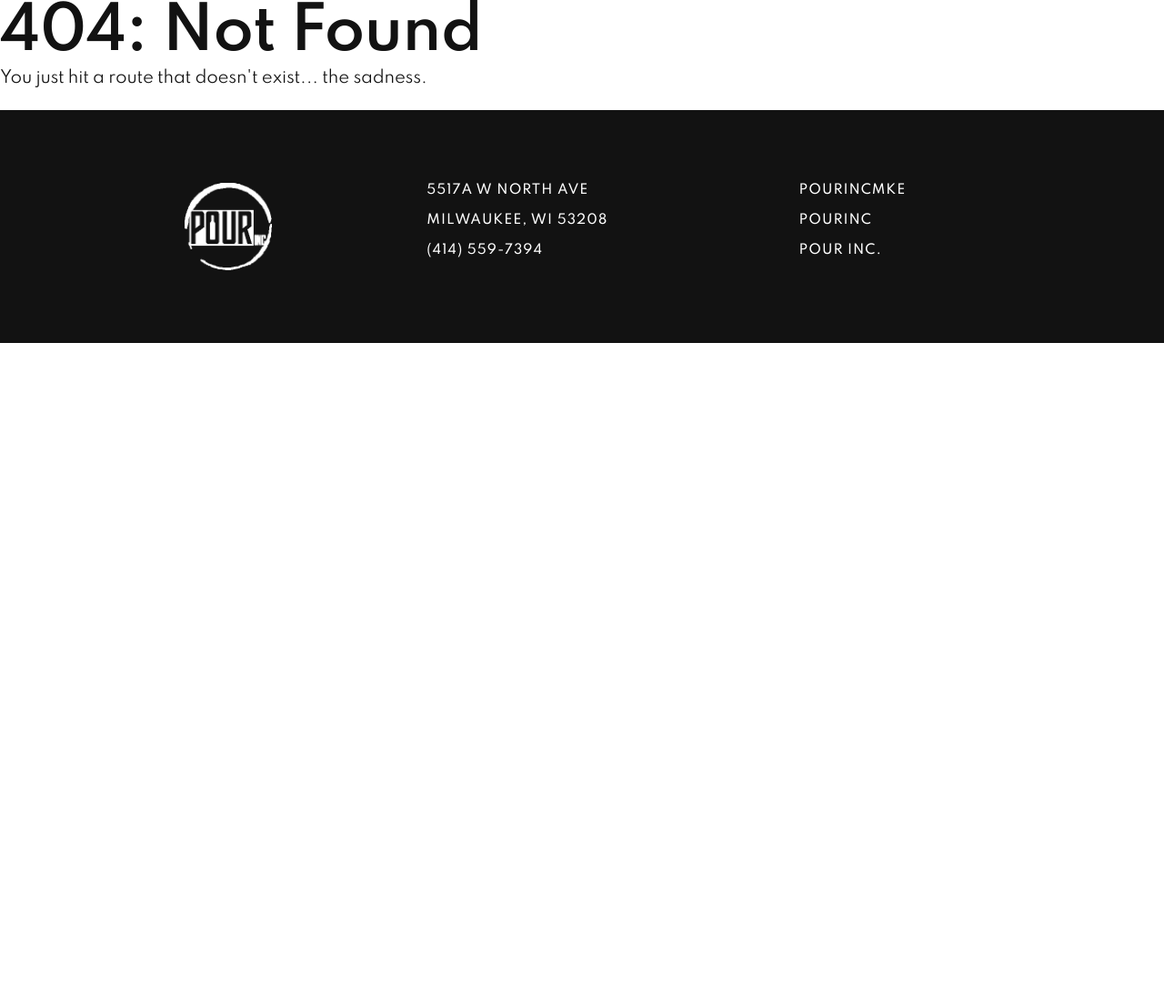
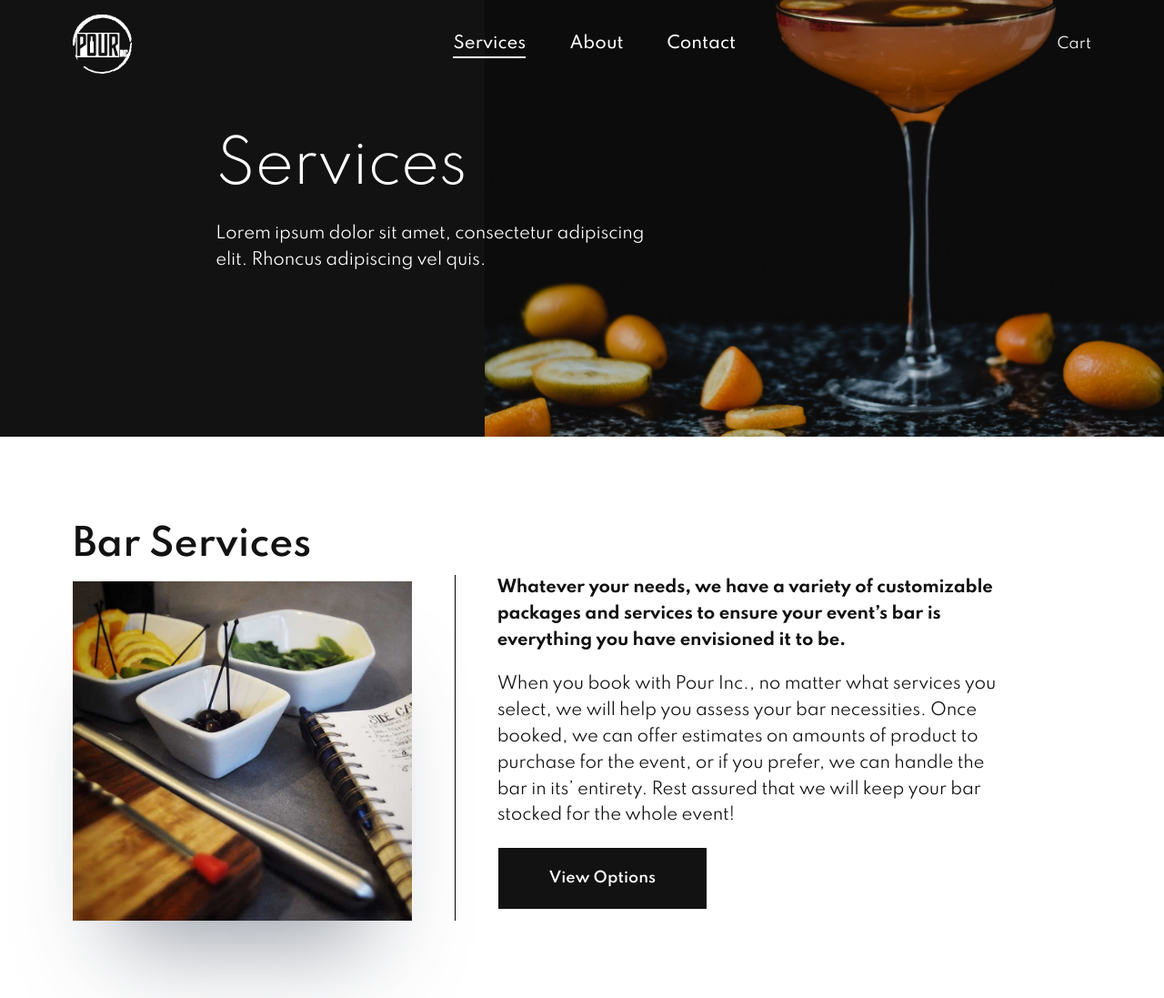
Before and after one commit to tekjoe/pour-inc, a Gatsby site: page /services in a window 1280 px wide. Before the commit this address had no page. Shown: the top 1097 px of the page at 91% size. Before the commit the page ends 800 px from the top, so only its background shows below. Built offline with nearby package versions, Linux system fonts and the light colour scheme; Gatsby itself is replaced by a stand-in of ours.

Commit message:
added desktop navigation and services page

```diff
--- a/src/components/organisms/Header/index.js
+++ b/src/components/organisms/Header/index.js
@@ -1,7 +1,32 @@
-import React from "react"
+import React, { useState, useEffect } from "react"
+import styled from "styled-components"
+import { useViewportScroll, useTransform } from "framer-motion"
+import Navigation from "../Navigation"
+import { Container } from "../../atoms/Container"
+
+const _Header = styled.header`
+  position: fixed;
+  z-index: 15;
+  top: 0;
+  width: 100%;
+  transition: background 0.3s ease-in-out;
+  background: ${({ theme, yValue }) =>
+    yValue > 0 ? theme.colors.codGray : "none"};
+`
 
 const Header = ({ siteTitle }) => {
-  return <header></header>
+  const { scrollYProgress } = useViewportScroll()
+  const [yValue, setYValue] = useState(scrollYProgress.current)
+  useEffect(() => scrollYProgress.onChange(v => setYValue(v)), [
+    scrollYProgress,
+  ])
+  return (
+    <_Header yValue={yValue}>
+      <Container>
+        <Navigation />
+      </Container>
+    </_Header>
+  )
 }
 
 export default Header
--- a/src/components/organisms/Highlights/index.js
+++ b/src/components/organisms/Highlights/index.js
@@ -132,6 +132,7 @@ const Highlights = () => {
                   <StaticImage
                     src="../../../images/ig-1.png"
                     style={{ height: "100%" }}
+                    alt="Instagram Highlight"
                   />
                 </Highlight.Image>
                 <Highlight.Body>
@@ -147,6 +148,7 @@ const Highlights = () => {
                   <StaticImage
                     src="../../../images/ig-2.png"
                     style={{ height: "100%" }}
+                    alt="Instagram Highlight"
                   />
                 </Highlight.Image>
                 <Highlight.Body>
@@ -162,6 +164,7 @@ const Highlights = () => {
                   <StaticImage
                     src="../../../images/ig-1.png"
                     style={{ height: "100%" }}
+                    alt="Instagram Highlight"
                   />
                 </Highlight.Image>
                 <Highlight.Body>
--- a/src/components/organisms/Masthead/index.js
+++ b/src/components/organisms/Masthead/index.js
@@ -14,6 +14,7 @@ const Masthead = styled.section`
   }
   @media (min-width: 1200px) {
     height: ${({ size }) => (size === "small" ? "35rem" : "820px")};
+    height: ${({ size }) => (size === "extraSmall" ? "30rem" : "")};
   }
 `
 
@@ -26,7 +27,8 @@ Masthead.Body = styled.div`
   color: white;
   padding: ${({ size }) =>
     size === "small" ? "4rem 1.5rem 7rem 1.5rem" : "4rem 1.5rem 11rem 1.5rem"};
-  z-index: 1000;
+  padding: ${({ size }) => (size === "extraSmall" ? "4rem 1.5rem" : "")};
+  z-index: 10;
   h1 {
     font-weight: 300;
     font-size: 2rem;
@@ -74,6 +76,7 @@ Masthead.Image = styled.div`
   }
   @media (min-width: 1200px) {
     height: ${({ size }) => (size === "small" ? "35rem" : "51.25rem")};
+    height: ${({ size }) => (size === "extraSmall" ? "30rem" : "")};
   }
 `
 
--- /dev/null
+++ b/src/components/organisms/Navigation/index.js
@@ -0,0 +1,85 @@
+import { StaticImage } from "gatsby-plugin-image"
+import { Link } from "gatsby"
+import React from "react"
+import styled from "styled-components"
+
+const DesktopNavigation = styled.div`
+  display: none;
+  padding: 1rem 0;
+  color: white;
+  @media (min-width: 768px) {
+    display: flex;
+    justify-content: space-between;
+    align-items: center;
+  }
+`
+
+const Left = styled.div``
+const Middle = styled.div``
+const Right = styled.div``
+
+const Nav = styled.nav`
+  ul {
+    list-style-type: none;
+    display: flex;
+    gap: 3rem;
+  }
+`
+
+const NavLink = styled(Link)`
+  text-decoration: none;
+  color: white;
+  font-weight: 500;
+  padding-bottom: 0.25rem;
+  transition: all 0.3s ease-in-out;
+  border-bottom: 2px solid rgba(0 0 0 / 0%);
+  &.active {
+    border-bottom: 2px solid white;
+  }
+  &:hover {
+    border-bottom: 2px solid white;
+  }
+`
+
+const Navigation = () => {
+  return (
+    <>
+      <DesktopNavigation>
+        <Left>
+          <Link to="/">
+            <StaticImage
+              src="../../../images/pour-logo-circle-white.png"
+              loading="eager"
+              layout="fixed"
+              width={65}
+            />
+          </Link>
+        </Left>
+        <Middle>
+          <Nav>
+            <ul>
+              <li>
+                <NavLink to="/services" activeClassName="active">
+                  Services
+                </NavLink>
+              </li>
+              <li>
+                <NavLink to="/about" activeClassName="active">
+                  About
+                </NavLink>
+              </li>
+              <li>
+                <NavLink to="/contact" activeClassName="active">
+                  Contact
+                </NavLink>
+              </li>
+            </ul>
+          </Nav>
+        </Middle>
+        <Right>Cart</Right>
+      </DesktopNavigation>
+    </>
+  )
+}
+
+export default Navigation
--- a/src/components/organisms/Services/index.js
+++ b/src/components/organisms/Services/index.js
@@ -174,6 +174,7 @@ const barServicesImage = (
     src="../../../images/cocktail_consultation.jpg"
     layout="fullWidth"
     aspectRatio={1}
+    alt="Cocktail Consultation"
   />
 )
 
@@ -182,6 +183,7 @@ const cocktailConsultationImage = (
     src="../../../images/bar_services-1.jpg"
     layout="fullWidth"
     aspectRatio={1}
+    alt="Bar Services"
   />
 )
 
@@ -190,6 +192,7 @@ const barStaffingImage = (
     src="../../../images/bar_staff-1.jpg"
     layout="fullWidth"
     aspectRatio={1}
+    alt="Bar Staffing"
   />
 )
 
@@ -257,7 +260,7 @@ const Services = () => {
               <ServiceDescription>
                 <h3>{services[service].title}</h3>
                 <p>{services[service].description}</p>
-                <Button inverse to="/">
+                <Button inverse to="/services">
                   Learn More
                 </Button>
               </ServiceDescription>
--- /dev/null
+++ b/src/pages/services.js
@@ -0,0 +1,192 @@
+import React, { useEffect } from "react"
+import styled from "styled-components"
+import Layout from "../components/organisms/Layout"
+import { Container } from "../components/atoms/Container"
+import Masthead from "../components/organisms/Masthead"
+import SEO from "../components/seo"
+import { StaticImage } from "gatsby-plugin-image"
+import { Button } from "../components/atoms/Button"
+
+const ServicesSection = styled.section`
+  padding: 4rem 0;
+  @media (min-width: 992px) {
+    padding: 6rem 0;
+  }
+`
+
+const Grid = styled.div`
+  display: grid;
+  grid-template-columns: 1fr;
+  margin-bottom: 3rem;
+  @media (min-width: 768px) {
+    grid-template-columns: repeat(12, 1fr);
+    margin-bottom: 6rem;
+  }
+  @media (min-width: 992px) {
+    margin-bottom: 8rem;
+  }
+`
+
+const Left = styled.div`
+  h2 {
+    margin-bottom: 1rem;
+  }
+  @media (min-width: 768px) {
+    grid-column: 1/5;
+  }
+`
+const Right = styled.div`
+  @media (min-width: 768px) {
+    grid-column: span 6;
+    padding-top: 56px;
+  }
+`
+const Middle = styled.div`
+  position: relative;
+  height: 4rem;
+  &::after {
+    content: "";
+    position: absolute;
+    height: 1px;
+    width: 100%;
+    background: ${({ theme }) => theme.colors.codGray};
+    top: 50%;
+    left: 0;
+  }
+  @media (min-width: 768px) {
+    height: 100%;
+    &::after {
+      content: "";
+      position: absolute;
+      width: 1px;
+      background: black;
+      height: calc(100% - 56px);
+      top: unset;
+      left: 50%;
+      bottom: 0;
+    }
+    grid-column: span 1;
+  }
+`
+
+const ServicesPage = () => {
+  return (
+    <Layout>
+      <SEO title="Services" />
+      <Masthead
+        title="Services"
+        subtitle="Lorem ipsum dolor sit amet, consectetur adipiscing elit. Rhoncus adipiscing vel quis."
+        size="extraSmall"
+      />
+      <ServicesSection>
+        <Container>
+          <Grid>
+            <Left>
+              <h2>Bar Services</h2>
+              <StaticImage
+                src="../images/bar_services-1.jpg"
+                layout="fullWidth"
+                style={{
+                  boxShadow: "0 75px 100px -50px hsl(219 20% 28% / 50%)",
+                }}
+              />
+            </Left>
+            <Middle />
+            <Right>
+              <p>
+                <strong>
+                  Whatever your needs, we have a variety of customizable
+                  packages and services to ensure your event’s bar is everything
+                  you have envisioned it to be.
+                </strong>
+              </p>
+              <p>
+                When you book with Pour Inc., no matter what services you
+                select, we will help you assess your bar necessities. Once
+                booked, we can offer estimates on amounts of product to purchase
+                for the event, or if you prefer, we can handle the bar in its’
+                entirety. Rest assured that we will keep your bar stocked for
+                the whole event!
+              </p>
+              <Button inverse to="/">
+                View Options
+              </Button>
+            </Right>
+          </Grid>
+          <Grid>
+            <Left>
+              <h2>Cocktail Consultation</h2>
+              <StaticImage
+                src="../images/cocktail_consultation.jpg"
+                layout="fullWidth"
+                style={{
+                  boxShadow: "0 75px 100px -50px hsl(219 20% 28% / 50%)",
+                }}
+              />
+            </Left>
+            <Middle />
+            <Right>
+              <p>
+                <strong>
+                  Our mixologists create a unique menu of craft cocktails for
+                  two to sample in preparation for an event.
+                </strong>
+              </p>
+              <p>
+                When you book a full package with Pour Inc., we offer you the
+                opportunity to sample cocktails of your choosing in a one and
+                one-half hour session with our top bartenders. While we learn
+                more about you and your event, you will sample personally
+                crafted cocktails and provide feedback on flavor and
+                presentation. We then tweak the beverages until they meet your
+                expectations and are uniquely crafted to your preferences.
+                Whether you opt to feature these cocktails at your event or
+                simply want to kick back and enjoy quality time with your
+                favorite Pour Inc. Bartenders, it’s entirely up to you. The
+                Cocktail Consultation is also a separate package you can
+                purchase if you haven’t gone with one of our full packages.
+              </p>
+              <Button inverse to="/">
+                Get a Quote
+              </Button>
+            </Right>
+          </Grid>
+          <Grid>
+            <Left>
+              <h2>Bar Staffing</h2>
+              <StaticImage
+                src="../images/bar_staff-1.jpg"
+                layout="fullWidth"
+                style={{
+                  boxShadow: "0 75px 100px -50px hsl(219 20% 28% / 50%)",
+                }}
+              />
+            </Left>
+            <Middle />
+            <Right>
+              <p>
+                <strong>
+                  Our staff is our most valuable asset, and as such, we invest a
+                  great deal of time & effort to ensure they are continually
+                  improving their knowledge & skill set.
+                </strong>
+              </p>
+              <p>
+                Pour Inc. has developed a series of mandatory educational
+                sessions that are one-part lecture, one-part tasting, and
+                one-part drink making to further expand our understanding of the
+                craft. We take pride in knowing that our staff is providing the
+                best possible experience for our clients from behind the bar.
+              </p>
+              <Button inverse to="/">
+                Get a Quote
+              </Button>
+            </Right>
+          </Grid>
+        </Container>
+      </ServicesSection>
+    </Layout>
+  )
+}
+
+export default ServicesPage
```
Also changed, not shown: src/images/pour_website_logo.jpg (added).
